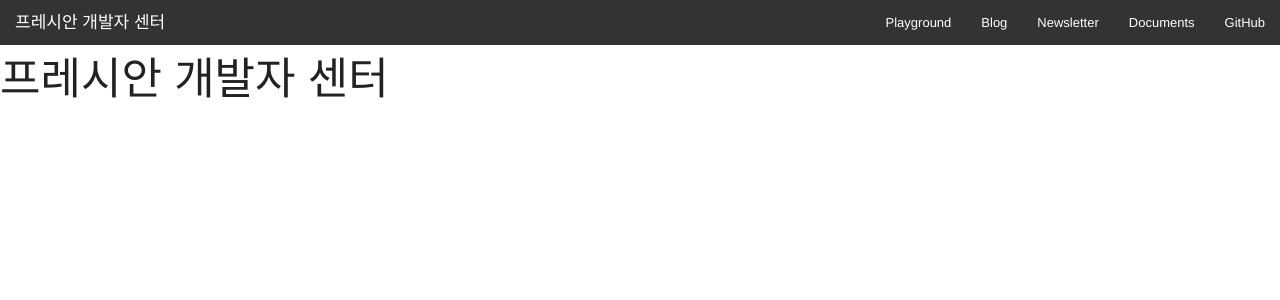
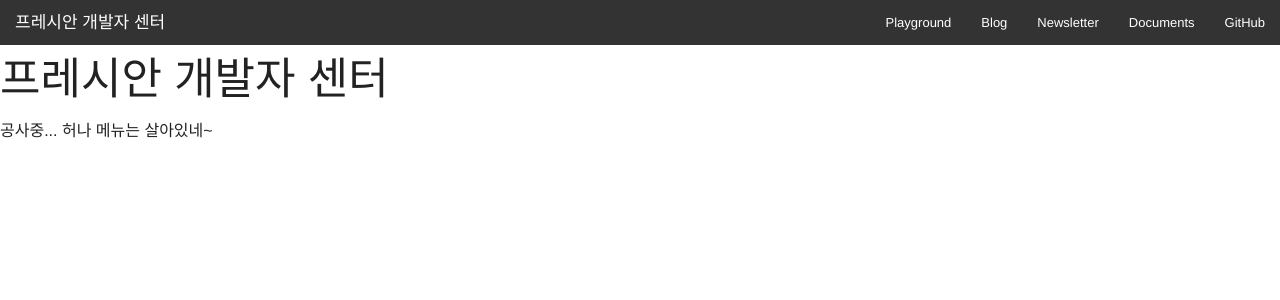
Before and after one commit to pressian/pressian.github.io, a Jekyll site: the page built from index.html, in a window 1280 px wide. Shown: the top 300 px of the page. Built offline with Jekyll 4.4.1, drawn with Linux system fonts in a browser that asks for light colours.

Commit message:
Update index.html

```diff
--- a/index.html
+++ b/index.html
@@ -3,3 +3,5 @@ layout: index
 ---
 
 <h1>프레시안 개발자 센터</h1>
+
+<p>공사중... 허나 메뉴는 살아있네~</p>
```
